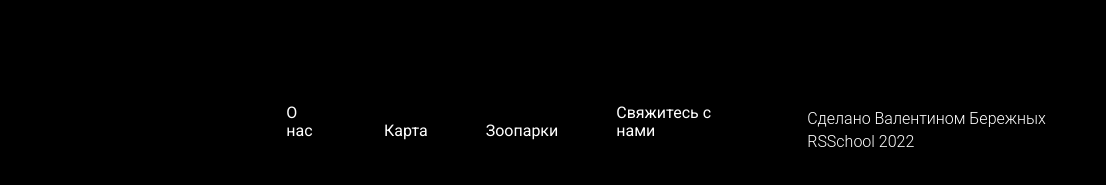
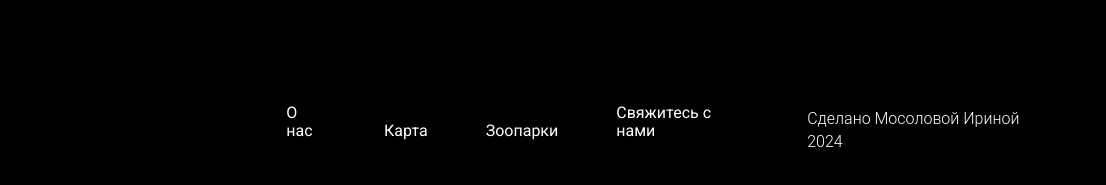
Before and after one commit to iinabe/iinabe.github.io, a plain HTML site: page index.html in a window 1280 px wide. Shown: the part 4921-5106 px from the top of the page, 174-1280 px from the left. Drawn offline with Linux system fonts and the light colour scheme.

Commit message:
Update index.html

```diff
--- a/index.html
+++ b/index.html
@@ -242,8 +242,8 @@
                         <li>Свяжитесь с нами</li>
                     </ul>
                     <div class="personal-info">
-                        <p>Сделано Валентином Бережных</p>
-                        <p>RSSchool 2022</p>
+                        <p>Сделано Мосоловой Ириной</p>
+                        <p>2024</p>
                     </div>
                 </div>
             </div>
```
